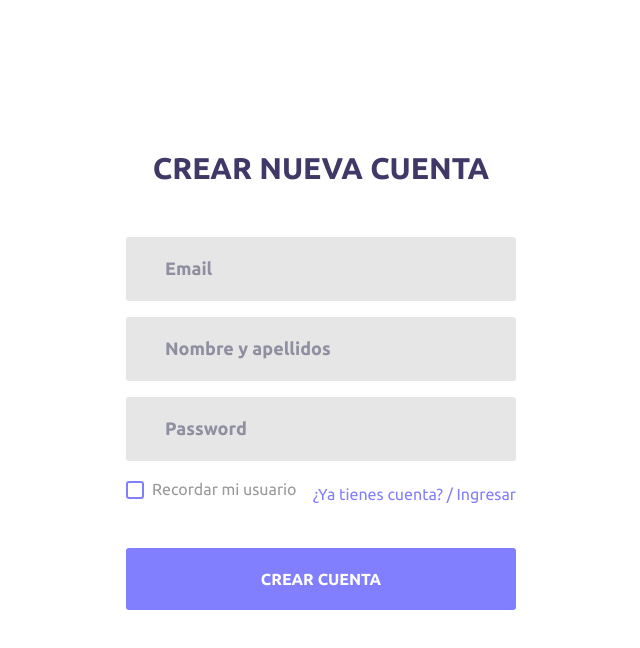
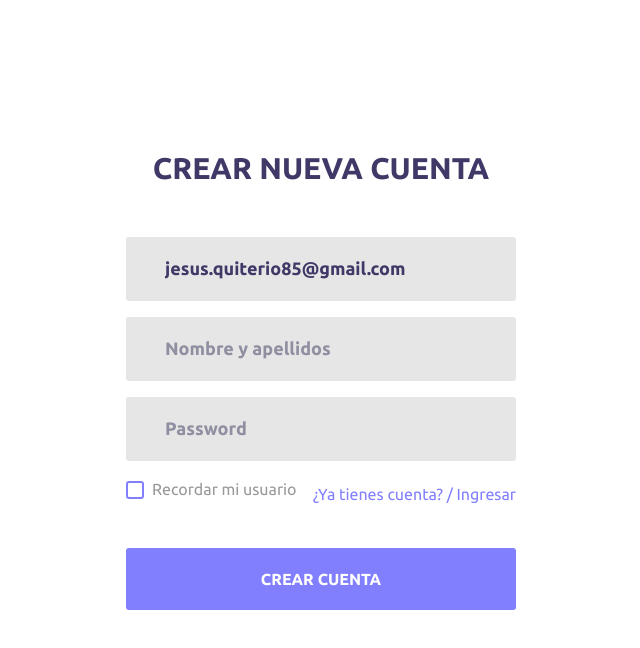
Before and after one commit to carolinaLagunaSV/login-App, an Angular app in the folder 07-bonus-loginApp/: page /registro in a window 1280 px wide. Shown: the top 648 px of the page, without its empty margins (319-959 px from the left). Built offline with nearby package versions, Linux system fonts and the light colour scheme.

Commit message:
6. Conectar Formulario de Registro

```diff
--- a/07-bonus-loginApp/src/app/app.component.ts
+++ b/07-bonus-loginApp/src/app/app.component.ts
@@ -1,7 +1,4 @@
 import { Component } from '@angular/core';
-import { AppRoutingModule } from './app-routing.module';
-
-
 
 @Component({
   selector: 'app-root',
--- a/07-bonus-loginApp/src/app/app.module.ts
+++ b/07-bonus-loginApp/src/app/app.module.ts
@@ -1,5 +1,6 @@
 import { BrowserModule } from '@angular/platform-browser';
 import { NgModule } from '@angular/core';
+import { FormsModule } from '@angular/forms';
 
 import { AppRoutingModule } from './app-routing.module';
 import { AppComponent } from './app.component';
@@ -18,6 +19,7 @@ import { LoginComponent } from './pages/login/login.component';
   imports: [
     BrowserModule,
     AppRoutingModule,
+    FormsModule
   ],
   providers: [],
   bootstrap: [AppComponent]
--- a/07-bonus-loginApp/src/app/pages/registro/registro.component.html
+++ b/07-bonus-loginApp/src/app/pages/registro/registro.component.html
@@ -1,7 +1,9 @@
 <div class="limiter">
         <div class="container-login100">
             <div class="wrap-login100 p-t-50 p-b-90">
-                <form class="login100-form validate-form flex-sb flex-w">
+
+                <form (ngSubmit)="onSubmit()"
+                      class="login100-form validate-form flex-sb flex-w">
 
                     <span class="login100-form-title p-b-51">
                         Crear nueva cuenta
@@ -12,6 +14,7 @@
                         <input class="input100"
                                type="text"
                                name="email"
+                               [(ngModel)]="usuario.email"
                                placeholder="Email">
 
                         <span class="focus-input100"></span>
@@ -22,6 +25,7 @@
                         <input class="input100"
                                type="text"
                                name="nombre"
+                               [(ngModel)]="usuario.name"
                                placeholder="Nombre y apellidos">
 
                         <span class="focus-input100"></span>
@@ -32,6 +36,7 @@
                         <input class="input100"
                                type="password"
                                name="pass"
+                               [(ngModel)]="usuario.password"
                                placeholder="Password">
                         <span class="focus-input100"></span>
                     </div>
--- a/07-bonus-loginApp/src/app/pages/registro/registro.component.ts
+++ b/07-bonus-loginApp/src/app/pages/registro/registro.component.ts
@@ -1,4 +1,5 @@
 import { Component, OnInit } from '@angular/core';
+import { UsuarioModel } from 'src/app/models/usuario.modelo';
 
 @Component({
   selector: 'app-registro',
@@ -7,10 +8,19 @@ import { Component, OnInit } from '@angular/core';
 })
 export class RegistroComponent implements OnInit {
 
+  usuario: UsuarioModel;
 
   constructor() { }
 
-  ngOnInit() { }
+  ngOnInit() {
 
+    this.usuario = new UsuarioModel();
 
+    this.usuario.email = 'jesus.quiterio85@gmail.com';
+  }
+
+  onSubmit() {
+    console.log('Formulario Enviado');
+    console.log(this.usuario);
+  }
 }
```
Also changed, not shown: 07-bonus-loginApp/src/app/models/usuario.modelo.ts (added, +9 -0 lines).
